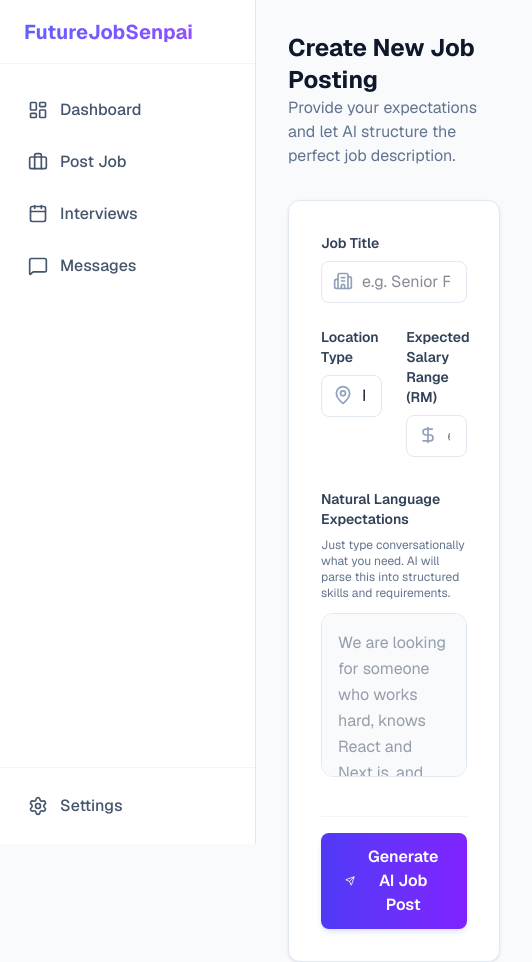
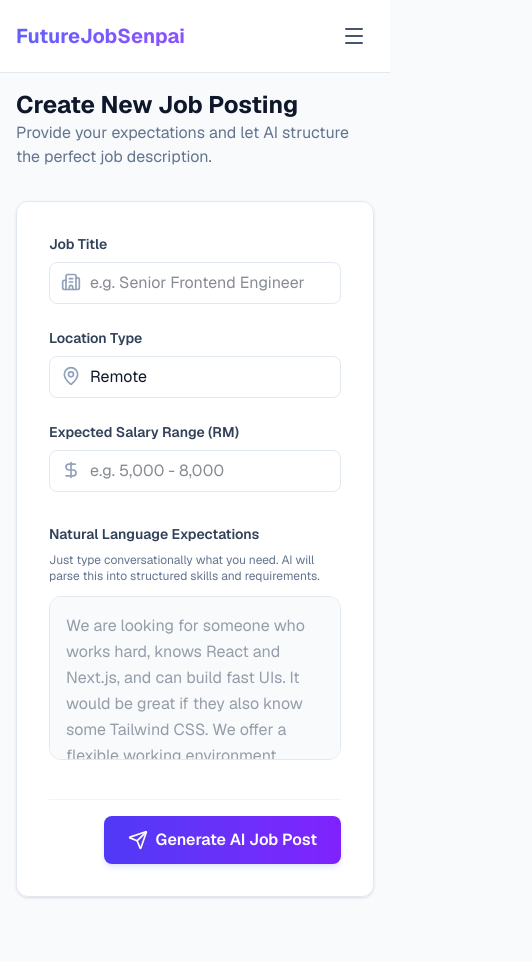
Before and after one commit to newweijun/umhackathon, a Next.js app in the folder futurejob/: page /company/post-job in a window 390 px wide. Shown: the whole page, 532 px wide, since content can reach past the window. After the commit the page ends 913 px from the top, so only its background shows below. Built offline with nearby package versions, Linux system fonts and the light colour scheme.

Commit message:
ui component update

```diff
--- a/futurejob/app/company/interviews/page.tsx
+++ b/futurejob/app/company/interviews/page.tsx
@@ -1,12 +1,12 @@
 export default function Interviews() {
   return (
-    <div className="h-[calc(100vh-4rem)] flex flex-col">
+    <div className="min-h-[calc(100vh-4rem)] md:h-[calc(100vh-4rem)] flex flex-col">
       <header className="mb-8">
         <h1 className="text-2xl font-bold text-slate-900">Interview Sessions</h1>
         <p className="text-slate-500">Manage your upcoming meetings with approved candidates.</p>
       </header>
 
-      <div className="flex-1 glass-card p-8 flex flex-col items-center justify-center text-center">
+      <div className="flex-1 glass-card p-4 md:p-8 flex flex-col items-center justify-center text-center">
         <div className="w-16 h-16 bg-indigo-50 rounded-2xl flex items-center justify-center mb-4">
           <svg className="w-8 h-8 text-indigo-500" fill="none" viewBox="0 0 24 24" stroke="currentColor">
             <path strokeLinecap="round" strokeLinejoin="round" strokeWidth={2} d="M8 7V3m8 4V3m-9 8h10M5 21h14a2 2 0 002-2V7a2 2 0 00-2-2H5a2 2 0 00-2 2v12a2 2 0 002 2z" />
--- a/futurejob/app/company/layout.tsx
+++ b/futurejob/app/company/layout.tsx
@@ -1,16 +1,38 @@
+"use client";
+
+import { useState } from "react";
 import Sidebar from "@/components/ui/Sidebar";
+import { Menu } from "lucide-react";
 
 export default function CompanyLayout({
   children,
 }: {
   children: React.ReactNode;
 }) {
+  const [isMobileMenuOpen, setIsMobileMenuOpen] = useState(false);
+
   return (
     <div className="flex min-h-screen bg-slate-50">
-      <Sidebar />
-      <main className="flex-1 ml-64 p-8">
-        <div className="max-w-7xl mx-auto">
-          {children}
+      <Sidebar isOpen={isMobileMenuOpen} setIsOpen={setIsMobileMenuOpen} />
+
+      <main className="flex-1 md:ml-20 flex flex-col w-full min-h-screen transition-all duration-300">
+        {/* Mobile Header */}
+        <div className="md:hidden flex items-center justify-between p-4 border-b border-slate-200 bg-white sticky top-0 z-30">
+          <span className="text-xl font-bold bg-gradient-to-r from-indigo-500 to-violet-500 bg-clip-text text-transparent">
+            FutureJobSenpai
+          </span>
+          <button
+            onClick={() => setIsMobileMenuOpen(true)}
+            className="p-2 text-slate-600 hover:bg-slate-100 rounded-lg transition-colors cursor-pointer"
+          >
+            <Menu className="w-6 h-6" />
+          </button>
+        </div>
+
+        <div className="p-4 md:p-8 flex-1 overflow-x-hidden">
+          <div className="max-w-7xl mx-auto h-full">
+            {children}
+          </div>
         </div>
       </main>
     </div>
--- a/futurejob/app/company/post-job/page.tsx
+++ b/futurejob/app/company/post-job/page.tsx
@@ -2,6 +2,7 @@
 
 import { useState } from "react";
 import { Sparkles, Building2, MapPin, DollarSign, Send } from "lucide-react";
+import { MotionButton } from "@/components/ui/MotionButton";
 
 export default function PostJob() {
   const [isGenerating, setIsGenerating] = useState(false);
@@ -14,16 +15,16 @@ export default function PostJob() {
   };
 
   return (
-    <div className="max-w-4xl mx-auto h-[calc(100vh-4rem)]">
+    <div className="max-w-4xl mx-auto min-h-[calc(100vh-4rem)] md:h-[calc(100vh-4rem)]">
       <header className="mb-8">
         <h1 className="text-2xl font-bold text-slate-900">Create New Job Posting</h1>
         <p className="text-slate-500">Provide your expectations and let AI structure the perfect job description.</p>
       </header>
 
       <form onSubmit={handleGenerate} className="glass-card p-8">
-        <div className="grid grid-cols-2 gap-6 mb-8">
+        <div className="grid grid-cols-1 md:grid-cols-2 gap-6 mb-8">
           {/* Job Title */}
-          <div className="col-span-2">
+          <div className="col-span-1 md:col-span-2">
             <label className="block text-sm font-semibold text-slate-700 mb-2">Job Title</label>
             <div className="relative">
               <Building2 className="absolute left-3 top-2.5 w-5 h-5 text-slate-400" />
@@ -77,10 +78,10 @@ export default function PostJob() {
 
         {/* Submit */}
         <div className="flex justify-end pt-4 border-t border-slate-100">
-          <button
+          <MotionButton
             type="submit"
             disabled={isGenerating}
-            className="flex items-center gap-2 px-6 py-3 bg-gradient-to-r from-indigo-600 to-violet-600 hover:from-indigo-700 hover:to-violet-700 text-white font-semibold rounded-lg shadow-md shadow-indigo-200/50 transition-all cursor-pointer disabled:opacity-70"
+            className="flex items-center gap-2 px-6 py-3 bg-gradient-to-r from-indigo-600 to-violet-600 hover:from-indigo-700 hover:to-violet-700 text-white font-semibold rounded-lg shadow-md shadow-indigo-200/50 cursor-pointer disabled:opacity-70"
           >
             {isGenerating ? (
               <>
@@ -93,7 +94,7 @@ export default function PostJob() {
                 Generate AI Job Post
               </>
             )}
-          </button>
+          </MotionButton>
         </div>
       </form>
     </div>
--- /dev/null
+++ b/futurejob/components/ui/MotionButton.tsx
@@ -0,0 +1,28 @@
+"use client";
+
+import { motion, HTMLMotionProps } from "framer-motion";
+import { forwardRef } from "react";
+
+interface MotionButtonProps extends HTMLMotionProps<"button"> {
+  className?: string;
+}
+
+const MotionButton = forwardRef<HTMLButtonElement, MotionButtonProps>(
+  ({ className = "", children, ...props }, ref) => {
+    return (
+      <motion.button
+        ref={ref}
+        whileHover={{ scale: 1.02 }}
+        whileTap={{ scale: 0.98 }}
+        className={`inline-flex items-center justify-center rounded-lg font-medium transition-colors focus:outline-none focus:ring-2 focus:ring-indigo-500 focus:ring-offset-2 disabled:opacity-50 disabled:pointer-events-none ${className}`}
+        {...props}
+      >
+        {children}
+      </motion.button>
+    );
+  }
+);
+
+MotionButton.displayName = "MotionButton";
+
+export { MotionButton };
--- a/futurejob/components/ui/Sidebar.tsx
+++ b/futurejob/components/ui/Sidebar.tsx
@@ -1,5 +1,8 @@
+"use client";
+
 import Link from "next/link";
-import { LayoutDashboard, Briefcase, Calendar, MessageSquare, Settings } from "lucide-react";
+import { usePathname } from "next/navigation";
+import { LayoutDashboard, Briefcase, Calendar, MessageSquare, Settings, X, Zap } from "lucide-react";
 
 const navItems = [
   { name: "Dashboard", href: "/company/dashboard", icon: LayoutDashboard },
@@ -8,37 +11,74 @@ const navItems = [
   { name: "Messages", href: "/company/messages", icon: MessageSquare },
 ];
 
-export default function Sidebar() {
+export default function Sidebar({ isOpen, setIsOpen }: { isOpen?: boolean; setIsOpen?: (v: boolean) => void }) {
+  const pathname = usePathname();
+
   return (
-    <aside className="w-64 bg-white border-r border-slate-200 h-screen flex flex-col fixed left-0 top-0">
+    <>
+      {/* Mobile Backdrop */}
+      {isOpen && (
+        <div
+          className="fixed inset-0 bg-slate-900/50 z-40 md:hidden"
+          onClick={() => setIsOpen?.(false)}
+        />
+      )}
+
+      {/*
+        On mobile: width 64 (16rem), offscreen unless isOpen is true.
+        On desktop: width 20 (5rem), expands to 64 (16rem) on hover. group class added for styling children.
+      */}
+      <aside className={`bg-white border-r border-slate-200 h-screen flex flex-col fixed left-0 top-0 z-50 transition-all duration-300 ease-in-out group ${
+        isOpen ? 'translate-x-0 w-64' : '-translate-x-full md:translate-x-0 w-64 md:w-20 hover:w-64'
+      }`}>
         {/* Brand */}
-      <div className="h-16 flex items-center px-6 border-b border-slate-100">
-        <span className="text-xl font-bold bg-gradient-to-r from-indigo-500 to-violet-500 bg-clip-text text-transparent">
-          FutureJobSenpai
+        <div className="h-16 flex items-center justify-between px-5 border-b border-slate-100 overflow-hidden whitespace-nowrap">
+          <div className="flex items-center gap-3 text-xl font-bold bg-gradient-to-r from-indigo-500 to-violet-500 bg-clip-text text-transparent">
+            <Zap className="w-8 h-8 text-indigo-500 shrink-0" />
+            <span className={`transition-opacity duration-300 ${isOpen ? 'opacity-100' : 'md:opacity-0 group-hover:opacity-100'}`}>
+              FutureJob
             </span>
+          </div>
+          <button
+            className="md:hidden p-1 text-slate-400 hover:text-slate-600 rounded-lg hover:bg-slate-100 transition-colors shrink-0"
+            onClick={() => setIsOpen?.(false)}
+          >
+            <X className="w-5 h-5" />
+          </button>
         </div>
 
         {/* Navigation */}
-      <nav className="flex-1 px-4 py-6 space-y-2">
-        {navItems.map((item) => (
+        <nav className="flex-1 px-3 py-6 space-y-2 overflow-x-hidden overflow-y-auto">
+          {navItems.map((item) => {
+            const isActive = pathname === item.href;
+            return (
               <Link
                 key={item.name}
                 href={item.href}
-            className="flex items-center gap-3 px-3 py-2.5 rounded-lg text-slate-600 hover:text-indigo-600 hover:bg-indigo-50 transition-colors duration-200 cursor-pointer font-medium"
+                onClick={() => setIsOpen?.(false)}
+                className={`flex items-center gap-4 px-3 py-3 rounded-xl transition-colors duration-200 cursor-pointer font-medium whitespace-nowrap ${
+                  isActive ? 'bg-indigo-50 text-indigo-700' : 'text-slate-600 hover:text-indigo-600 hover:bg-indigo-50'
+                }`}
               >
-            <item.icon className="w-5 h-5" />
+                <item.icon className={`w-6 h-6 shrink-0 ${isActive ? 'text-indigo-600' : ''}`} strokeWidth={isActive ? 2.5 : 2} />
+                <span className={`transition-opacity duration-300 ${isOpen ? 'opacity-100' : 'md:opacity-0 group-hover:opacity-100'}`}>
                   {item.name}
+                </span>
               </Link>
-        ))}
+            );
+          })}
         </nav>
 
         {/* Footer Settings */}
-      <div className="p-4 border-t border-slate-100">
-        <button className="flex items-center gap-3 px-3 py-2.5 w-full rounded-lg text-slate-600 hover:bg-slate-50 transition-colors duration-200 cursor-pointer font-medium">
-          <Settings className="w-5 h-5" />
+        <div className="p-3 border-t border-slate-100 overflow-hidden whitespace-nowrap">
+          <button className="flex items-center gap-4 px-3 py-3 w-full rounded-xl text-slate-600 hover:bg-slate-50 transition-colors duration-200 cursor-pointer font-medium">
+            <Settings className="w-6 h-6 shrink-0" strokeWidth={2} />
+            <span className={`transition-opacity duration-300 ${isOpen ? 'opacity-100' : 'md:opacity-0 group-hover:opacity-100'}`}>
               Settings
+            </span>
           </button>
         </div>
       </aside>
+    </>
   );
 }
```
Also changed, not shown: futurejob/app/company/dashboard/page.tsx (+26 -19 lines), futurejob/app/company/messages/page.tsx (+4 -4 lines), futurejob/components/ui/SearchBar.tsx (added, +37 -0 lines). Lines whose indentation alone changed are shown as unchanged.
